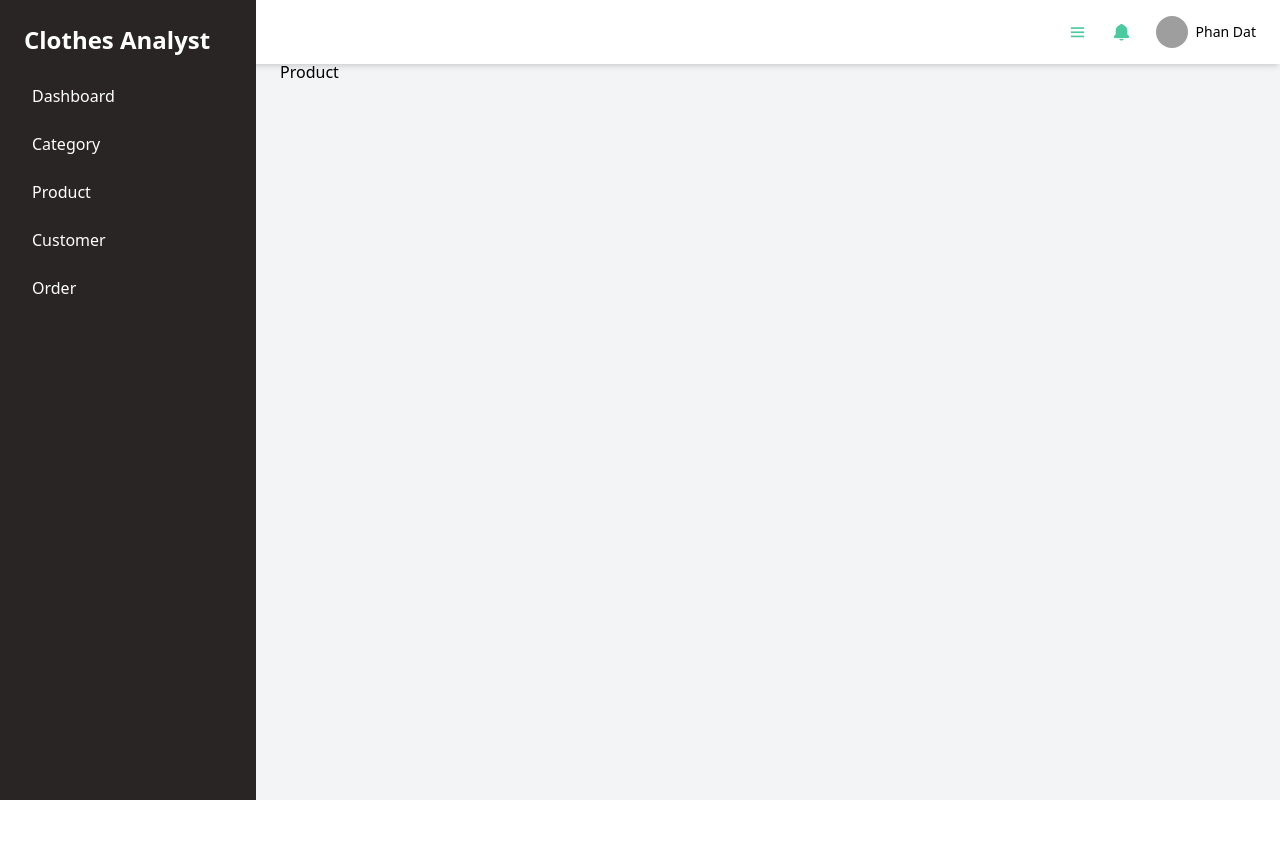
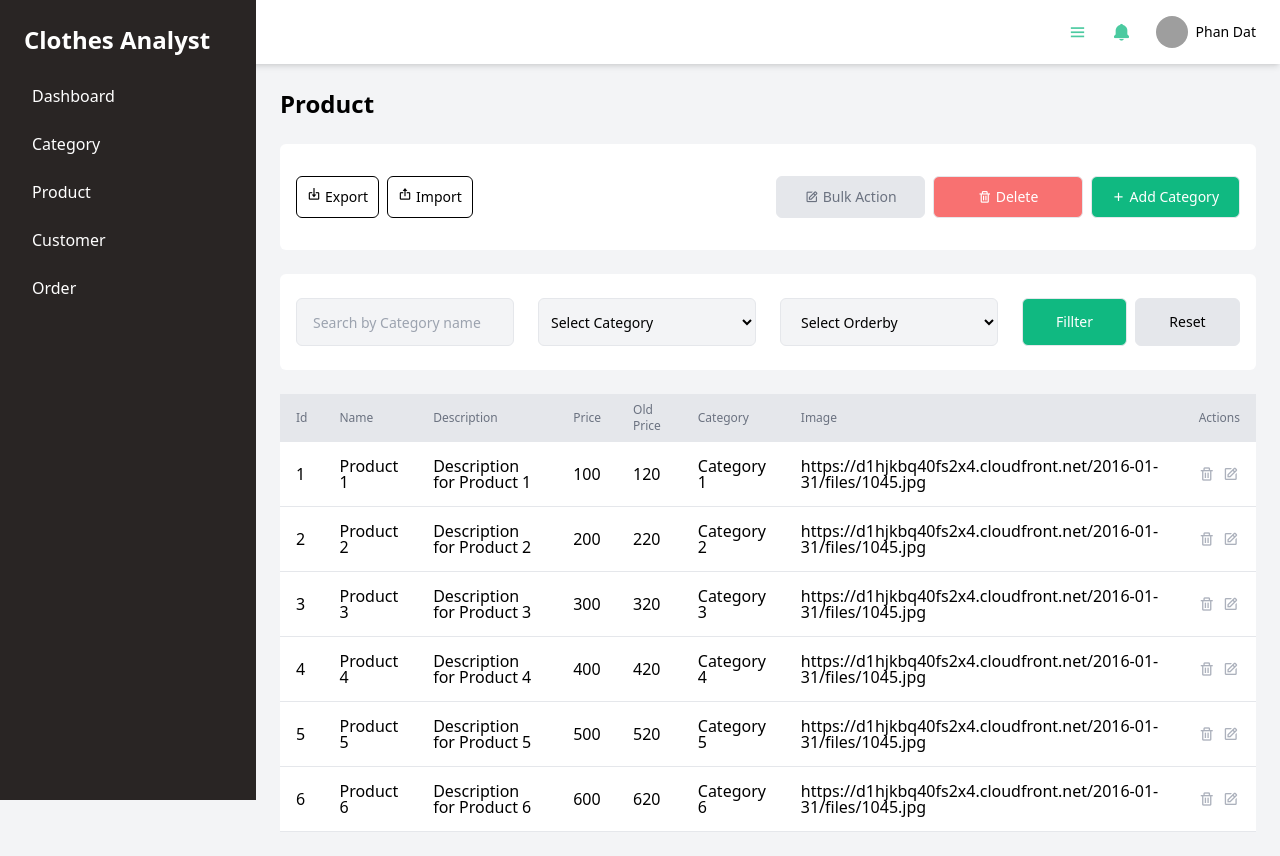
Before and after one commit to PhanThanhDat16/clothes-admin, a React (Vite) app: page /products in a window 1280 px wide. Before the commit the page ends 800 px from the top, so only its background shows below. Built offline with nearby package versions, Linux system fonts and the light colour scheme; grey boxes are pictures that could not be loaded.

Commit message:
feat:develop-UI-product

```diff
--- a/src/components/common/ExportImport/index.tsx
+++ b/src/components/common/ExportImport/index.tsx
@@ -1,7 +1,7 @@
 const ExportImport = () => {
   return (
     <div className="flex justify-start py-4 ">
-      <button className="flex p-2.5 mx-2 hover:text-green-600 hover:border-green-600 rounded-md border border-black">
+      <button className="flex p-2.5 hover:text-green-600 hover:border-green-600 rounded-md border border-black">
         <i className="bx bx-import pr-1"></i>
         Export
       </button>
--- a/src/pages/Categories/index.tsx
+++ b/src/pages/Categories/index.tsx
@@ -64,7 +64,7 @@ const Category = () => {
 
   return (
     <>
-      <h1 className="text-2xl font-semibold">Category</h1>
+      <h1 className="text-2xl font-semibold mt-6">Category</h1>
       {/* export */}
       <div className="grid w-full grid-cols-2 gap-4 p-4 mt-6 text-sm bg-white rounded-md">
         <ExportImport />
@@ -89,7 +89,7 @@ const Category = () => {
         <input
           type="text"
           placeholder="Search by Category name"
-          className="items-center h-12 px-4 m-2 bg-gray-100 border rounded-md"
+          className="items-center h-12 px-4 my-2 bg-gray-100 border rounded-md"
         />
         <div className="flex w-full gap-2 my-2">
           <button className="flex items-center justify-center flex-1 text-white border rounded-md bg-emerald-500">
@@ -100,9 +100,8 @@ const Category = () => {
       </div>
 
       {/* table */}
-      <div className="mt-4 overflow-hidden bg-white rounded-lg">
+      <div className="mt-6 overflow-hidden bg-white rounded-lg">
         <Table columns={columns} data={dataFormat as any} />
-
         <div className="flex flex-col justify-between p-4 text-xs text-gray-600 sm:flex-row dark:text-gray-400">
           <span className="flex items-center font-semibold tracking-wide uppercase">Showing 1-12 of 12</span>
           <div className="flex mt-2 sm:mt-auto sm:justify-end">
--- a/src/pages/Products/index.tsx
+++ b/src/pages/Products/index.tsx
@@ -1,5 +1,163 @@
+import ExportImport from '@/components/common/ExportImport'
+import Table from '@/components/common/Table'
+
+const dataProduct = [
+  {
+    id: 1,
+    name: 'Product 1',
+    description: 'Description for Product 1',
+    price: 100,
+    oldprice: 120,
+    category: 'Category 1',
+    image: 'https://d1hjkbq40fs2x4.cloudfront.net/2016-01-31/files/1045.jpg',
+    stock: 10
+  },
+  {
+    id: 2,
+    name: 'Product 2',
+    description: 'Description for Product 2',
+    price: 200,
+    oldprice: 220,
+    category: 'Category 2',
+    image: 'https://d1hjkbq40fs2x4.cloudfront.net/2016-01-31/files/1045.jpg',
+    stock: 20
+  },
+  {
+    id: 3,
+    name: 'Product 3',
+    description: 'Description for Product 3',
+    price: 300,
+    oldprice: 320,
+    category: 'Category 3',
+    image: 'https://d1hjkbq40fs2x4.cloudfront.net/2016-01-31/files/1045.jpg',
+    stock: 30
+  },
+  {
+    id: 4,
+    name: 'Product 4',
+    description: 'Description for Product 4',
+    price: 400,
+    oldprice: 420,
+    category: 'Category 4',
+    image: 'https://d1hjkbq40fs2x4.cloudfront.net/2016-01-31/files/1045.jpg',
+    stock: 40
+  },
+  {
+    id: 5,
+    name: 'Product 5',
+    description: 'Description for Product 5',
+    price: 500,
+    oldprice: 520,
+    category: 'Category 5',
+    image: 'https://d1hjkbq40fs2x4.cloudfront.net/2016-01-31/files/1045.jpg',
+    stock: 50
+  },
+  {
+    id: 6,
+    name: 'Product 6',
+    description: 'Description for Product 6',
+    price: 600,
+    oldprice: 620,
+    category: 'Category 6',
+    image: 'https://d1hjkbq40fs2x4.cloudfront.net/2016-01-31/files/1045.jpg',
+    stock: 60
+  }
+]
+
 const Product = () => {
-  return <div>Product</div>
+  const columns = [
+    { title: 'Id', dataKey: 'id' },
+    { title: 'Name', dataKey: 'name' },
+    { title: 'Description', dataKey: 'description' },
+    { title: 'Price', dataKey: 'price' },
+    { title: 'Old Price', dataKey: 'oldprice' },
+    { title: 'Category', dataKey: 'category' },
+    { title: 'Image', dataKey: 'image' },
+    {
+      title: 'Actions',
+      dataKey: 'actions',
+      render: () => (
+        <td className="flex items-center gap-2 text-sm font-normal">
+          <span>
+            <i className="bx bx-trash text-[var(--Aluminium)] text-base"></i>
+          </span>
+          <span>
+            <i className="bx bx-edit text-[var(--Aluminium)] text-base"></i>
+          </span>
+        </td>
+      )
+    }
+  ]
+
+  const dataFormat = dataProduct.map((product) => ({
+    id: product.id,
+    name: product.name,
+    description: product.description,
+    price: product.price,
+    oldprice: product.oldprice,
+    category: product.category,
+    image: product.image,
+    stock: product.stock,
+    actions: product
+  }))
+
+  return (
+    <>
+      <h2 className="text-2xl font-semibold mt-6">Product</h2>
+      {/* export */}
+      <div className="grid w-full grid-cols-2 gap-4 p-4 mt-6 text-sm bg-white rounded-md">
+        <ExportImport />
+        <div className="flex w-full gap-2 py-4">
+          <button className="flex items-center justify-center flex-1 text-gray-500 bg-gray-200 border rounded-md">
+            <i className="pr-1 bx bx-edit"></i>
+            <span>Bulk Action</span>
+          </button>
+          <button className="flex items-center justify-center flex-1 text-white bg-red-400 border rounded-md">
+            <i className="pr-1 bx bx-trash"></i>
+            <span>Delete</span>
+          </button>
+          <button className="flex items-center justify-center flex-1 text-white border rounded-md bg-emerald-500">
+            <i className="pr-1 bx bx-plus"></i>
+            <span>Add Category</span>
+          </button>
+        </div>
+      </div>
+
+      {/* fillter */}
+      <div className="grid w-full grid-cols-4 gap-6 p-4 mt-6 text-sm bg-white rounded-md">
+        <input
+          type="text"
+          placeholder="Search by Category name"
+          className="items-center h-12 px-4 my-2 bg-gray-100 border rounded-md"
+        />
+        <div className="">
+          <select className="items-center h-12 px-2 my-2 bg-gray-100 border rounded-md w-full">
+            <option value="">Select Category</option>
+            <option value="1">Category 1</option>
+            <option value="2">Category 2</option>
+          </select>
+        </div>
+        <div>
+          <select className="items-center h-12 px-4 my-2 bg-gray-100 border rounded-md w-full">
+            <option value="">Select Orderby</option>
+            <option value="1">Orderby 1</option>
+            <option value="2">Orderby 2</option>
+          </select>
+        </div>
+        <div className="flex w-full gap-2 my-2">
+          <button className="flex items-center justify-center flex-1 text-white border rounded-md bg-emerald-500">
+            Fillter
+          </button>
+          <button className="flex items-center justify-center flex-1 bg-gray-200 border rounded-md ">Reset</button>
+        </div>
+      </div>
+
+      {/* table */}
+      <div className="overflow-x-auto mt-6">
+        <Table columns={columns} data={dataFormat as any} />
+      </div>
+    </>
+  )
 }
 
 export default Product
```
